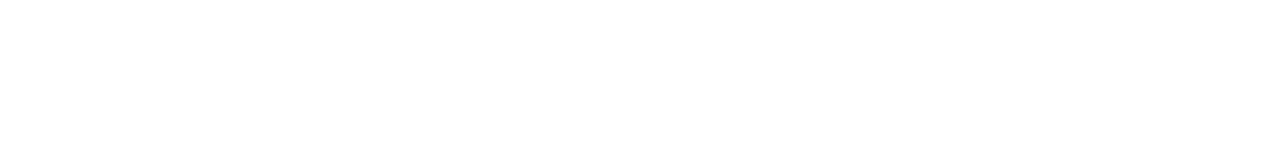
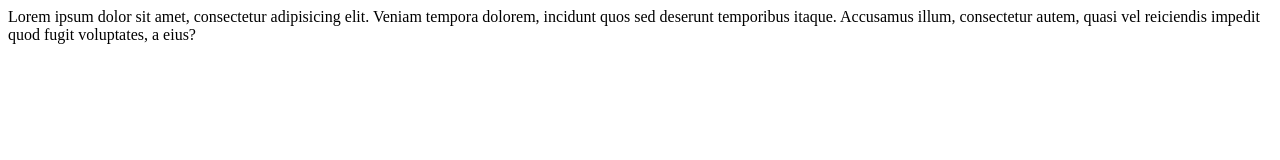
Before and after one commit to johnferrie/gitflow, a plain HTML site: page index.html in a window 1280 px wide. Drawn offline with Linux system fonts and the light colour scheme.

Commit message:
Added copy to index page.

```diff
--- a/index.html
+++ b/index.html
@@ -5,6 +5,6 @@
     <title>Title Change</title>
 </head>
 <body>
-
+    Lorem ipsum dolor sit amet, consectetur adipisicing elit. Veniam tempora dolorem, incidunt quos sed deserunt temporibus itaque. Accusamus illum, consectetur autem, quasi vel reiciendis impedit quod fugit voluptates, a eius?
 </body>
 </html>
```
